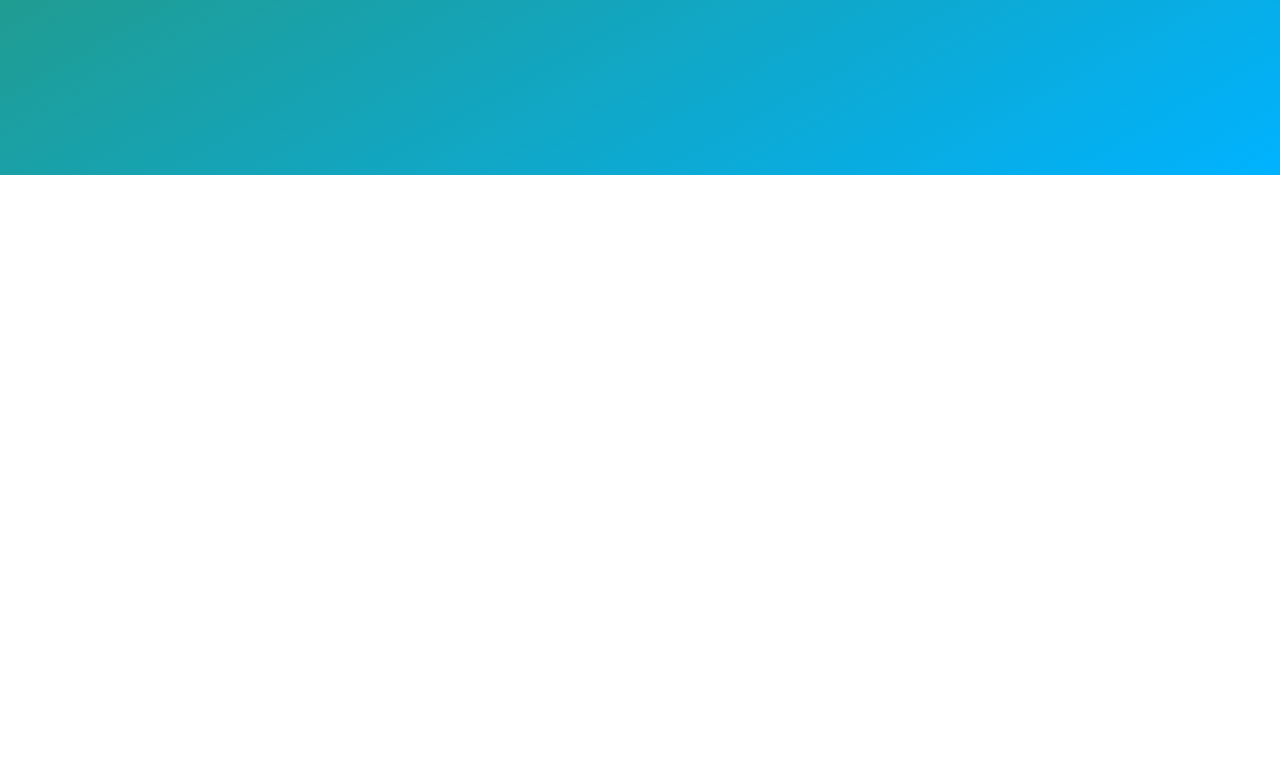
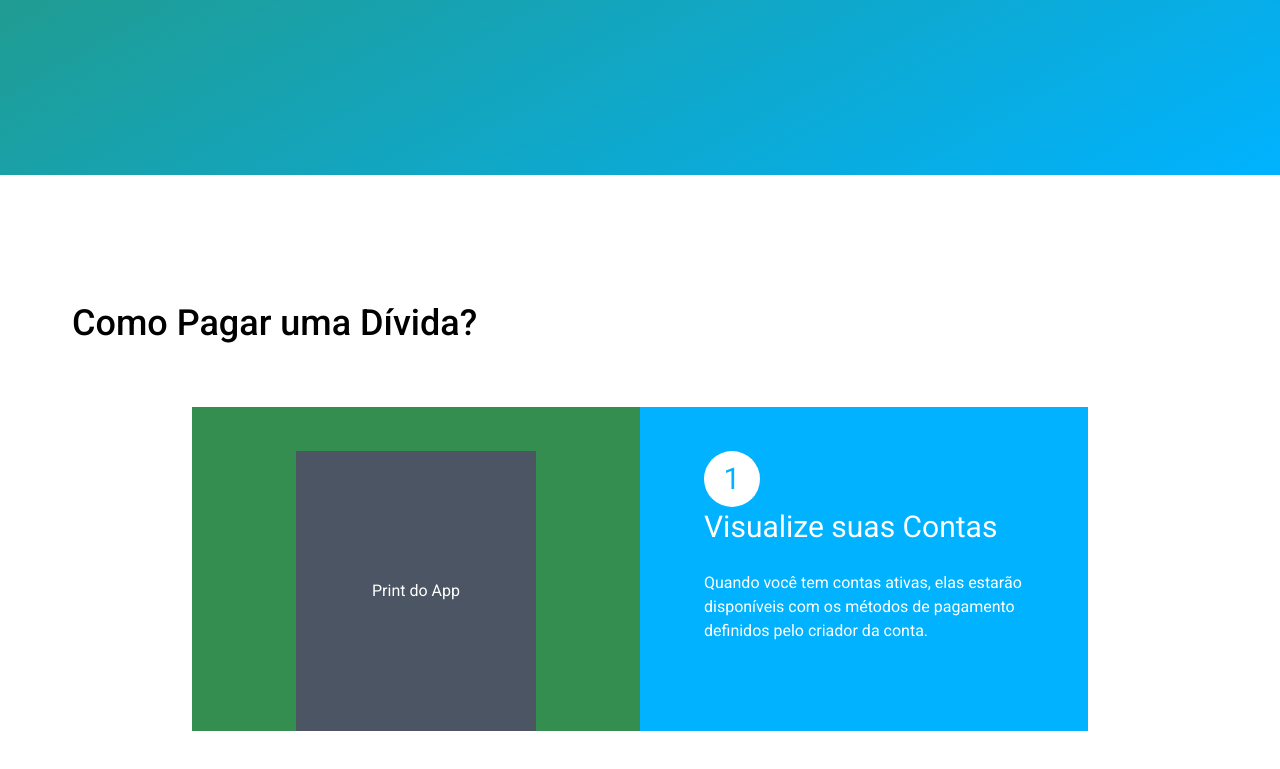
Before and after one commit to Quartel-Enterprise/bora-rachar-landing-page, a Next.js app: page / in a window 1280 px wide. Shown: the part 625-1394 px from the top of the page. Before the commit the page ends 800 px from the top, so only its background shows below. Built offline with nearby package versions, Linux system fonts and the light colour scheme.

Commit message:
feat: how to pay debt section

```diff
--- a/src/app/(home)/page.tsx
+++ b/src/app/(home)/page.tsx
@@ -1,4 +1,5 @@
 import { Header } from '@/components/header'
+import { HowToPayDebt } from '@/components/how-to-pay-debt'
 import { Welcome } from '@/components/welcome'
 
 export default function Home() {
@@ -6,6 +7,7 @@ export default function Home() {
     <>
       <Header />
       <Welcome />
+      <HowToPayDebt />
     </>
   )
 }
--- a/src/app/layout.tsx
+++ b/src/app/layout.tsx
@@ -6,7 +6,7 @@ import { Roboto, Ubuntu } from 'next/font/google'
 const roboto = Roboto({
   subsets: ['latin'],
   variable: '--font-roboto',
-  weight: ['400', '700'],
+  weight: ['400', '700', '500'],
 })
 const ubuntu = Ubuntu({
   subsets: ['latin'],
--- /dev/null
+++ b/src/components/explanation-card.tsx
@@ -0,0 +1,43 @@
+export interface ExplanationCardProps {
+  step: number
+  title: string
+  description: string
+  reverse?: boolean
+  secondary?: boolean
+}
+
+export function ExplanationCard({
+  step,
+  title,
+  description,
+  reverse = false,
+  secondary = false,
+}: ExplanationCardProps) {
+  return (
+    <div
+      className={`flex ${reverse ? 'flex-col md:flex-row-reverse' : 'flex-col md:flex-row'} mx-auto w-full max-w-4xl`}
+    >
+      <div
+        className={`h-[324px] px-16 py-11 md:w-1/2 ${secondary && 'bg-primary'}`}
+      >
+        <div
+          className={`flex h-14 w-14 items-center justify-center rounded-full text-3xl ${secondary ? 'bg-white text-primary' : 'bg-primary text-white'}`}
+        >
+          {step}
+        </div>
+        <h3 className={`pt-2 text-3xl leading-6 ${secondary && 'text-white'}`}>
+          {title}
+        </h3>
+        <p className={`pt-8 text-base leading-6 ${secondary && 'text-white'}`}>
+          {description}
+        </p>
+      </div>
+
+      <div className="flex h-[324px] items-end justify-center bg-secondary md:w-1/2">
+        <div className="flex h-[280px] w-[240px] items-center justify-center bg-gray-600 text-white">
+          Print do App
+        </div>
+      </div>
+    </div>
+  )
+}
--- /dev/null
+++ b/src/components/how-to-pay-debt.tsx
@@ -0,0 +1,20 @@
+import { ExplanationCard } from './explanation-card'
+import { SpacingWrapper } from './spacing-wrapper'
+
+export function HowToPayDebt() {
+  return (
+    <SpacingWrapper>
+      <h2 className="mb-11 text-4xl font-medium md:mb-16">
+        Como Pagar uma Dívida?
+      </h2>
+
+      <ExplanationCard
+        step={1}
+        title="Visualize suas Contas"
+        description="Quando você tem contas ativas, elas estarão disponíveis com os métodos de pagamento definidos pelo criador da conta."
+        reverse
+        secondary
+      />
+    </SpacingWrapper>
+  )
+}
--- a/src/components/spacing-wrapper.tsx
+++ b/src/components/spacing-wrapper.tsx
@@ -8,7 +8,10 @@ export function SpacingWrapper({
   ...props
 }: SpacingWrapperProps) {
   return (
-    <div className={`mx-auto w-full max-w-[1200px] ${className}`} {...props}>
+    <div
+      className={`mx-auto w-full max-w-[1200px] px-4 py-20 md:px-8 md:py-32 ${className}`}
+      {...props}
+    >
       {children}
     </div>
   )
--- a/src/components/welcome.tsx
+++ b/src/components/welcome.tsx
@@ -7,7 +7,7 @@ import { SpacingWrapper } from './spacing-wrapper'
 
 export function Welcome() {
   return (
-    <div className="flex h-[calc(100vh-82px)] items-center bg-gradient-to-br from-secondary to-primary px-4 md:px-8">
+    <div className="flex h-[calc(100vh-82px)] items-center bg-gradient-to-br from-secondary to-primary">
       <SpacingWrapper className="flex items-center justify-between gap-24">
         <div className="flex flex-col gap-6">
           <h1 className="max-w-2xl text-5xl font-bold text-white">
```
